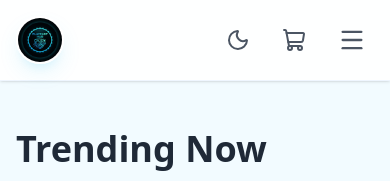
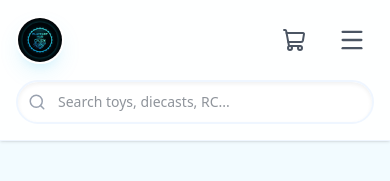
Before and after one commit to ansiltm/playcasthubai, a Next.js app in the folder frontend/: page / in a window 390 px wide. Shown: the top 181 px of the page. Built offline with nearby package versions, Linux system fonts and the light colour scheme; no server answers.

Commit message:
feat: improved mobile navbar layout by moving search bar to top and theme toggle to menu

```diff
--- a/frontend/components/Navbar.tsx
+++ b/frontend/components/Navbar.tsx
@@ -122,17 +122,6 @@ export default function Navbar() {
 
           {/* Mobile Menu Button & Cart */}
           <div className="flex items-center space-x-4 md:hidden">
-
-            {mounted && (
-              <button
-                onClick={() => setTheme(theme === 'dark' ? 'light' : 'dark')}
-                className="p-2 text-text-muted hover:text-primary transition-colors"
-                aria-label="Toggle Theme"
-              >
-                {theme === 'dark' ? <Sun size={24} /> : <Moon size={24} />}
-              </button>
-            )}
-
             <Link href="/cart" className="relative p-2 text-text-muted dark:text-gray-300">
               <ShoppingCart size={24} />
               {items.length > 0 && (
@@ -149,23 +138,35 @@ export default function Navbar() {
             </button>
           </div>
         </div>
-      </div>
 
-      {/* Mobile Menu */}
-      {isMobileMenuOpen && (
-        <div className="md:hidden bg-bubble-surface border-b border-border-main shadow-lg absolute w-full left-0 top-20 flex flex-col p-4 space-y-4">
+        {/* Mobile Search - Always visible under top row */}
+        <div className="md:hidden pb-4">
           <form onSubmit={handleSearch} className="relative w-full">
             <input
               type="text"
-              placeholder="Search..."
-              className="bubble-input w-full pl-10 py-3"
+              placeholder="Search toys, diecasts, RC..."
+              className="bubble-input w-full pl-10 py-2.5 text-sm"
               value={searchQuery}
               onChange={(e) => setSearchQuery(e.target.value)}
             />
             <Search className="absolute left-3 top-1/2 -translate-y-1/2 text-gray-400" size={18} />
           </form>
+        </div>
+      </div>
 
-          <div className="flex flex-col space-y-4 pt-2 border-t border-border-main">
+      {/* Mobile Menu */}
+      {isMobileMenuOpen && (
+        <div className="md:hidden bg-bubble-surface border-b border-border-main shadow-lg absolute w-full left-0 top-full flex flex-col p-4 space-y-4">
+          <div className="flex flex-col space-y-4">
+            {mounted && (
+              <button
+                onClick={() => setTheme(theme === 'dark' ? 'light' : 'dark')}
+                className="text-left font-bold text-text-muted hover:text-primary flex items-center gap-2 pb-4 border-b border-border-main"
+              >
+                {theme === 'dark' ? <><Sun size={20} /> Switch to Light Mode</> : <><Moon size={20} /> Switch to Dark Mode</>}
+              </button>
+            )}
+
             {user ? (
               <>
                 <div className="font-bold text-text-main">Hi, {user.name}</div>
```
